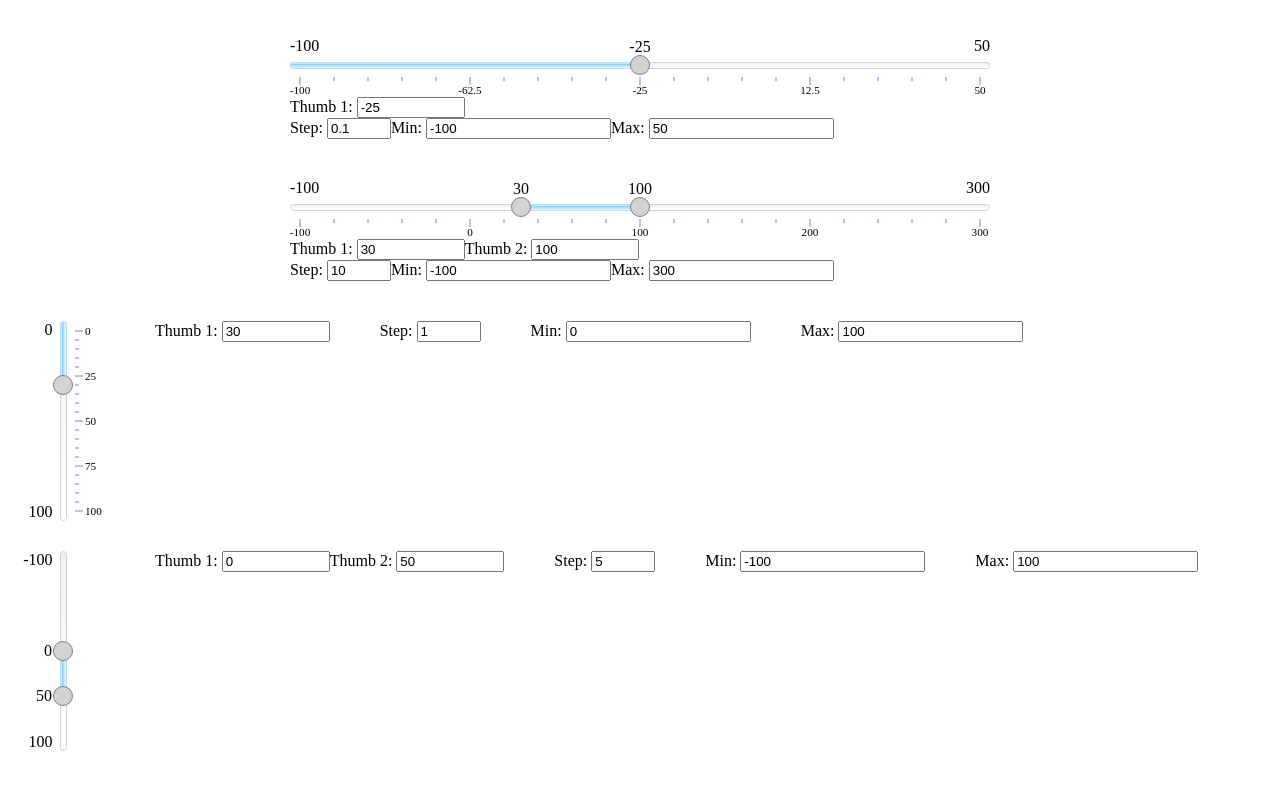
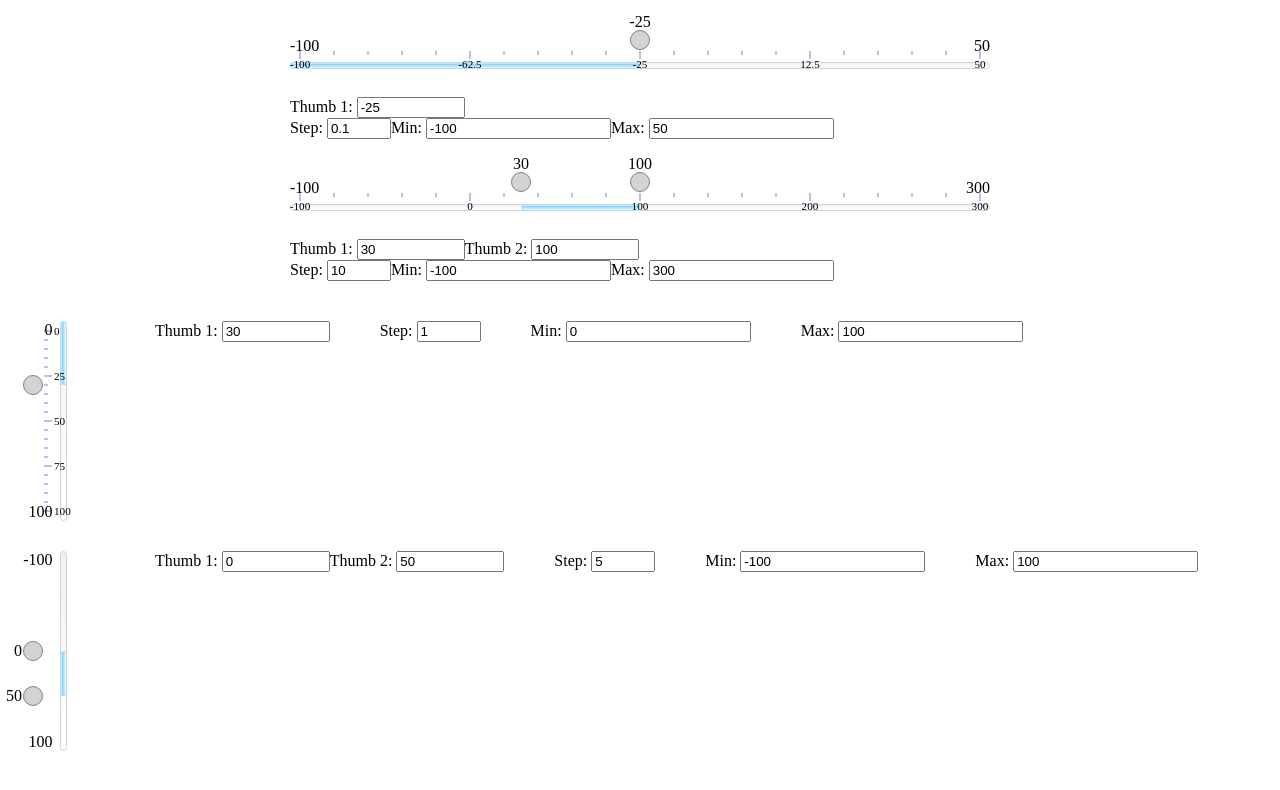
Before and after one commit to PsarewIvan/fsd-task2, a website built with webpack: page demo/html/index.html in a window 1280 px wide. Shown: the part 40-830 px from the top of the page. Built offline with nearby package versions, Linux system fonts and the light colour scheme.

Commit message:
Правит стили ползунков и шкалы значений

```diff
--- a/src/styles/structure.scss
+++ b/src/styles/structure.scss
@@ -117,7 +117,7 @@
     }
 
     &__thumb {
-      top: 18px;
+      top: -7px;
       left: 50%;
 
       &::after {
@@ -128,7 +128,7 @@
     }
 
     &__scale {
-      top: 30px;
+      top: 4px;
       height: 20px;
       width: 100%;
       padding-top: 10px;
@@ -188,7 +188,7 @@
 
     &__thumb {
       top: 50%;
-      left: 23px;
+      left: -7px;
 
       &::after {
         top: auto;
@@ -206,7 +206,7 @@
 
     &__scale {
       top: 50%;
-      left: 35px;
+      left: 4px;
       width: 30px;
       padding-left: 10px;
       transform: translateY(-50%);
```
